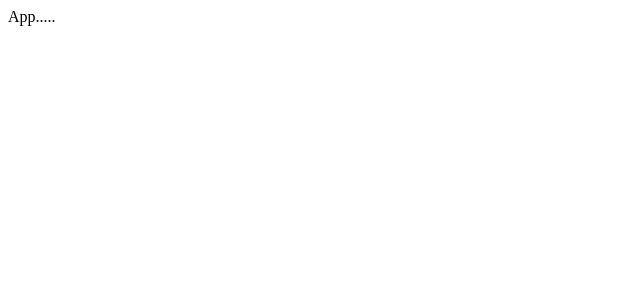
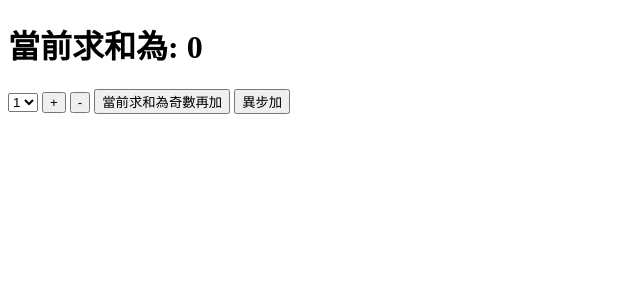
Before and after one commit to DennisLin0125/React, a React (Create React App) app: page / in a window 1280 px wide. Shown: the top 300 px of the page, without its empty margins (0-640 px from the left). Built offline with nearby package versions, Linux system fonts and the light colour scheme.

Commit message:
求和案例 纯react版

```diff
--- a/public/index.html
+++ b/public/index.html
@@ -4,7 +4,7 @@
     <meta charset="UTF-8">
     <meta name="viewport" content="width=device-width, initial-scale=1.0">
     <link rel="icon" href="%PUBLIC_URL%/favicon.ico" />
-    <title>React 腳手架</title>
+    <title>Redux</title>
 </head>
 <body>
     <div id="root"></div>
--- a/src/App.js
+++ b/src/App.jsx
@@ -1,9 +1,12 @@
 import React, { Component } from 'react'
+import Count from './componets/Count'
 
 export default class App extends Component {
   render() {
     return (
-      <div>App.....</div>
+      <div>
+        <Count />
+      </div>
     )
   }
 }
--- /dev/null
+++ b/src/componets/Count/index.jsx
@@ -0,0 +1,63 @@
+import React, { Component } from 'react'
+
+export default class Count extends Component {
+
+    state = { count: 0 }
+
+    // 加法
+    increment = () => {
+        // 獲取用戶輸入
+        const { value } = this.selectNumber;
+        // 獲取原來狀態值
+        const { count } = this.state;
+        // *1 為了強制將字串轉數字
+        this.setState({ count: count + value * 1 })
+    }
+    // 減法
+    decrement = () => {
+        // 獲取用戶輸入
+        const { value } = this.selectNumber;
+        // 獲取原來狀態值
+        const { count } = this.state;
+        // *1 為了強制將字串轉數字
+        this.setState({ count: count - value * 1 })
+    }
+    // 當前求和為奇數再加
+    incrementIfOdd = () => {
+        // 獲取用戶輸入
+        const { value } = this.selectNumber;
+        // 獲取原來狀態值
+        const { count } = this.state;
+        if (count % 2 === 1) {
+            // *1 為了強制將字串轉數字
+            this.setState({ count: count + value * 1 })
+        }
+    }
+    // 異步加
+    incrementAsync = () => {
+        // 獲取用戶輸入
+        const { value } = this.selectNumber;
+        // 獲取原來狀態值
+        const { count } = this.state;
+        setTimeout(() => {
+            // *1 為了強制將字串轉數字
+            this.setState({ count: count + value * 1 })
+        }, 500);
+    }
+    render() {
+        return (
+            <div>
+                <h1>當前求和為: {this.state.count}</h1>
+                <select ref={c => this.selectNumber = c}>
+                    <option value="1">1</option>
+                    <option value="2">2</option>
+                    <option value="3">3</option>
+                </select>&nbsp;
+                <button onClick={this.increment}>+</button>&nbsp;
+                <button onClick={this.decrement}>-</button>&nbsp;
+                <button onClick={this.incrementIfOdd}>當前求和為奇數再加</button>&nbsp;
+                <button onClick={this.incrementAsync}>異步加</button>
+            </div>
+        )
+    }
+}
--- a/src/index.js
+++ b/src/index.js
@@ -3,7 +3,7 @@ import React from 'react';
 // 引入ReactDOM
 import ReactDOM from 'react-dom/client';
 // 引入App組件
-import App from "./App.js"
+import App from "./App"
 
 // 渲染app組件到頁面
 const root = ReactDOM.createRoot(document.getElementById('root'));
```
